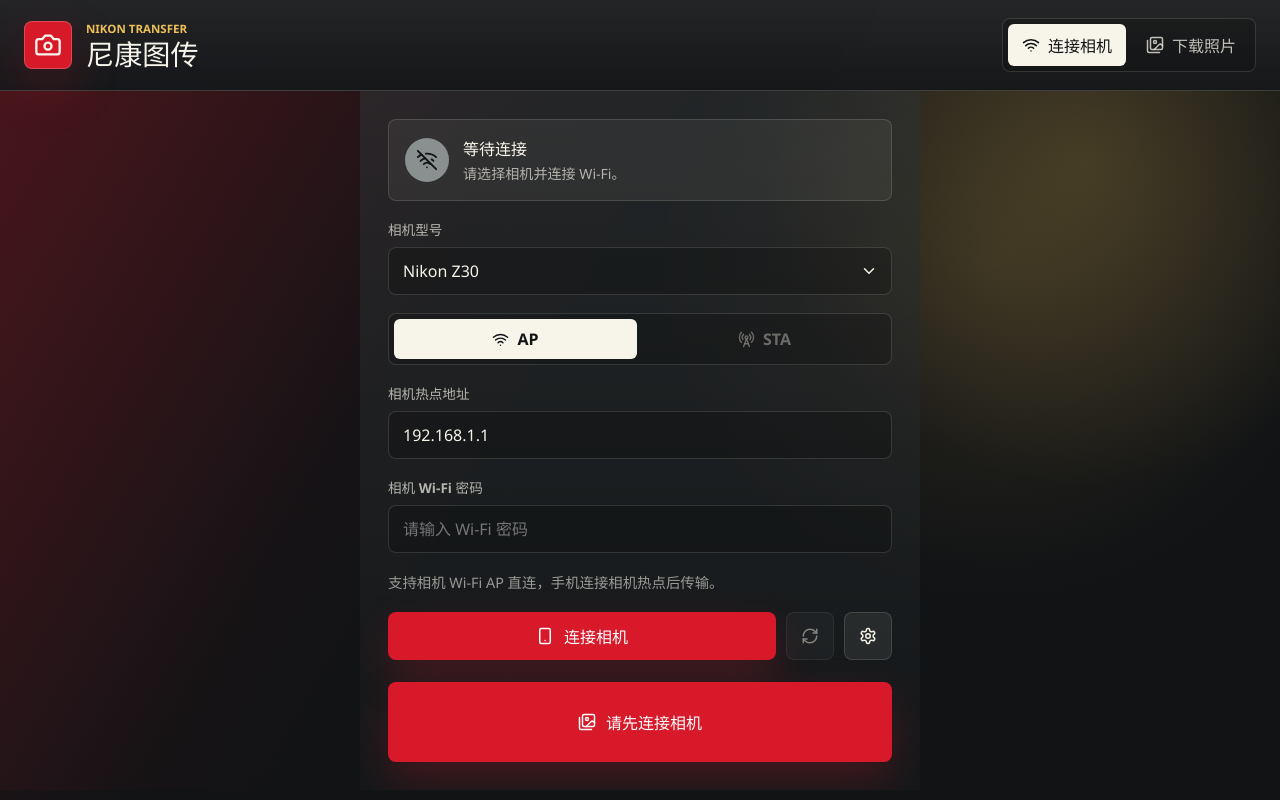
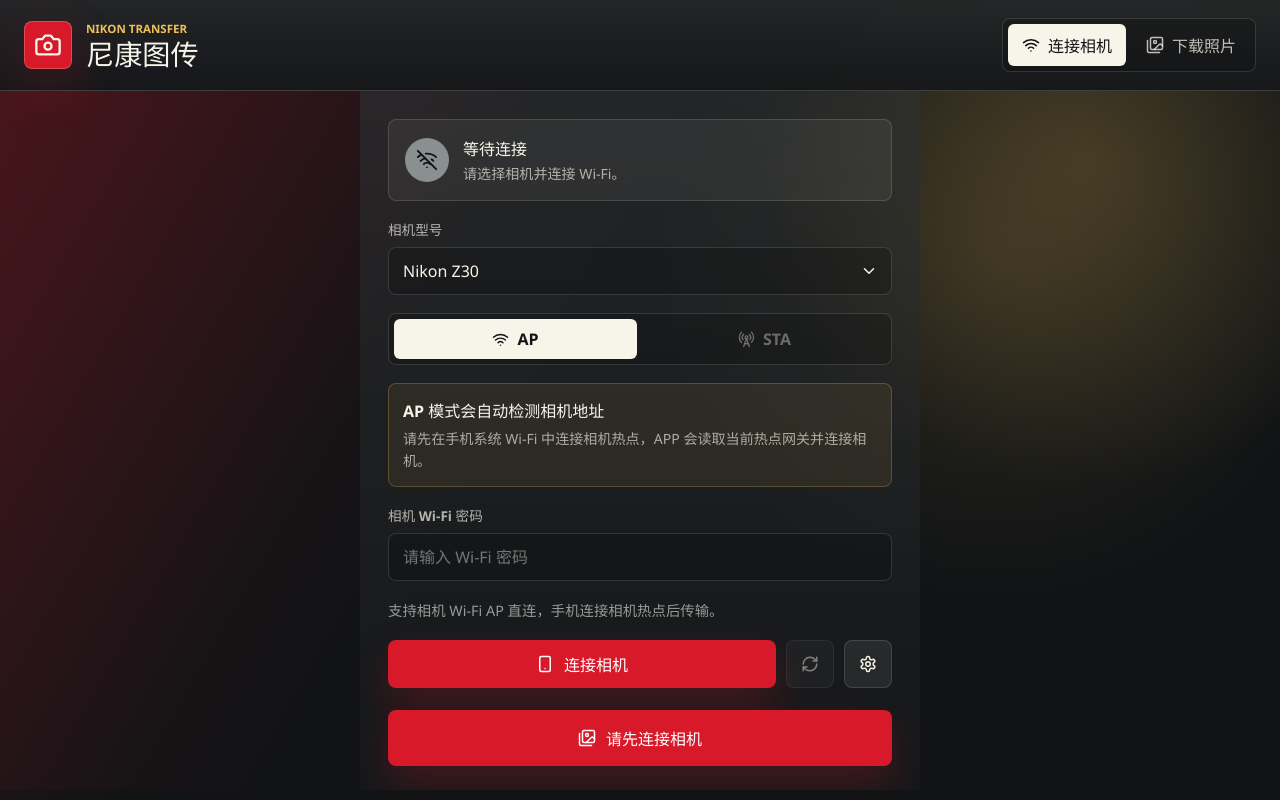
Before and after one commit to wangjinjing1/nikon-image-transmission, a React (Vite) app: page / in a window 1280 px wide. Built offline with nearby package versions, Linux system fonts and the light colour scheme; what @capacitor/core would draw is missing.

Commit message:
Auto-detect camera AP gateway

```diff
--- a/src/App.tsx
+++ b/src/App.tsx
@@ -26,7 +26,7 @@
   const [activeView, setActiveView] = useState<ActiveView>('connect');
   const [model, setModel] = useState<CameraModel>('Z30');
   const [mode, setMode] = useState<ConnectionMode>('ap');
-  const [host, setHost] = useState('192.168.1.1');
+  const [host, setHost] = useState('');
   const [wifiPassword, setWifiPassword] = useState('');
   const [size, setSize] = useState<DownloadSize>('8mp');
   const [connection, setConnection] = useState<CameraConnection | null>(null);
@@ -41,10 +41,11 @@
   const profile = cameraProfiles.find((item) => item.id === model) ?? cameraProfiles[0];
   const selectedPhotos = useMemo(() => photos.filter((photo) => selected.has(photo.objectHandle)), [photos, selected]);
   const canUseSta = profile.supportedModes.includes('sta');
+  const connectionHost = mode === 'ap' ? '' : host.trim();
 
   async function connect() {
-    if (!host.trim()) {
-      setMessage('请输入相机 IP 地址。');
+    if (mode === 'sta' && !host.trim()) {
+      setMessage('请输入相机局域网 IP 地址。');
       return;
     }
 
@@ -54,9 +55,9 @@
     }
 
     setBusy('connect');
-    setMessage('正在连接相机 Wi-Fi 和 PTP/IP 服务...');
+    setMessage(mode === 'ap' ? '正在连接相机热点服务...' : '正在连接局域网相机服务...');
     try {
-      const nextConnection = await cameraClient.connect(model, mode, host.trim(), wifiPassword.trim());
+      const nextConnection = await cameraClient.connect(model, mode, connectionHost, wifiPassword.trim());
       setConnection(nextConnection);
       setMessage(`${nextConnection.cameraName ?? profile.name} 已连接，正在读取照片。`);
       await refreshPhotos();
@@ -148,6 +149,13 @@
     setHost(nextProfile.defaultHost);
   }
 
+  function updateMode(nextMode: ConnectionMode) {
+    setMode(nextMode);
+    if (nextMode === 'ap') {
+      setHost('');
+    }
+  }
+
   function toggleSelection(handle: number) {
     setSelected((current) => {
       const next = new Set(current);
@@ -230,20 +238,27 @@
         </label>
 
         <div className="segmented" aria-label="连接模式">
-          <button className={mode === 'ap' ? 'active' : ''} onClick={() => setMode('ap')}>
+          <button className={mode === 'ap' ? 'active' : ''} onClick={() => updateMode('ap')}>
             <Wifi size={17} />
             AP
           </button>
-          <button className={mode === 'sta' ? 'active' : ''} disabled={!canUseSta} onClick={() => setMode('sta')}>
+          <button className={mode === 'sta' ? 'active' : ''} disabled={!canUseSta} onClick={() => updateMode('sta')}>
             <RadioTower size={17} />
             STA
           </button>
         </div>
 
-        <label className="field">
-          <span>{mode === 'ap' ? '相机热点地址' : '相机局域网地址'}</span>
-          <input value={host} onChange={(event) => setHost(event.target.value)} placeholder="192.168.1.1" />
-        </label>
+        {mode === 'ap' ? (
+          <div className="ap-hint">
+            <strong>AP 模式会自动检测相机地址</strong>
+            <span>请先在手机系统 Wi-Fi 中连接相机热点，APP 会读取当前热点网关并连接相机。</span>
+          </div>
+        ) : (
+          <label className="field">
+            <span>相机局域网地址</span>
+            <input value={host} onChange={(event) => setHost(event.target.value)} placeholder="例如 192.168.0.23" />
+          </label>
+        )}
 
         <label className="field">
           <span>{mode === 'ap' ? '相机 Wi-Fi 密码' : 'Wi-Fi 密码（可选）'}</span>
--- a/src/cameraProfiles.ts
+++ b/src/cameraProfiles.ts
@@ -5,14 +5,14 @@
     id: 'Z30',
     name: 'Nikon Z30',
     supportedModes: ['ap'],
-    defaultHost: '192.168.1.1',
+    defaultHost: '',
     notes: '支持相机 Wi-Fi AP 直连，手机连接相机热点后传输。'
   },
   {
     id: 'Z5II',
     name: 'Nikon Z5II',
     supportedModes: ['ap', 'sta'],
-    defaultHost: '192.168.1.1',
+    defaultHost: '',
     notes: '支持 AP 直连，也支持 STA 模式接入同一无线网络。'
   }
 ];
--- a/src/styles.css
+++ b/src/styles.css
@@ -315,6 +315,25 @@
   color: rgba(247, 244, 234, 0.58);
   font-size: 0.9rem;
   line-height: 1.6;
+}
+
+.ap-hint {
+  display: grid;
+  gap: 6px;
+  padding: 14px;
+  border: 1px solid rgba(238, 192, 89, 0.24);
+  border-radius: 8px;
+  background: rgba(238, 192, 89, 0.08);
+}
+
+.ap-hint strong {
+  color: #f7f4ea;
+}
+
+.ap-hint span {
+  color: rgba(247, 244, 234, 0.64);
+  font-size: 0.88rem;
+  line-height: 1.55;
 }
 
 .button-row {
```
Also changed, not shown: 1 other file (tests, documents, lock files or other folders).
